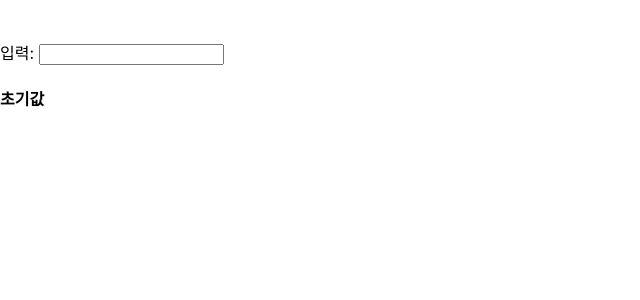
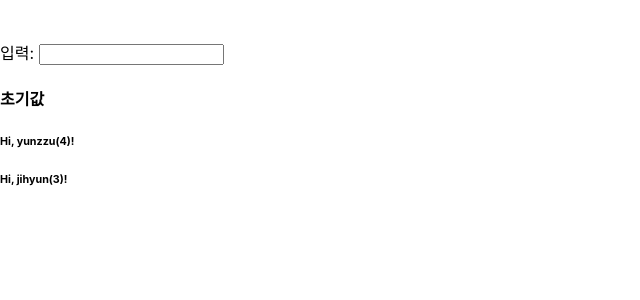
Before and after one commit to yunzzu/fintechapp, a React (Create React App) app in the folder fintechapp/: page / in a window 1280 px wide. Shown: the top 300 px of the page, without its empty margins (0-640 px from the left). Built offline with nearby package versions, Linux system fonts and the light colour scheme.

Commit message:
react listing

```diff
--- a/fintechapp/src/App.js
+++ b/fintechapp/src/App.js
@@ -1,5 +1,6 @@
-import Profile from './components/comp_test';
+import Profile from './components/Profile';
 import { useState } from "react"; //state hook을 import
+import ListComp from './components/ListComp';
 
 function App() {
 
@@ -21,6 +22,7 @@ function App() {
       {/* 주석 처리: ctrl+/ */}
       {/* <Profile username="윤주" grade="4"></Profile>  */}
       <h4>{usernameWithState}</h4>
+      <ListComp></ListComp>
     </div>
   );
 
--- /dev/null
+++ b/fintechapp/src/components/ListComp.js
@@ -0,0 +1,20 @@
+import React, { useState } from 'react';
+import Profile from './Profile';
+
+const ListComp = () => {
+    const [users, setUsers] = useState([
+        { name:'yunzzu', grade: 4 },
+        { name:'jihyun', grade: 3 },
+    ]);
+
+    return (
+        <div>
+            {/* <Profile username={users[0].name}></Profile> */}
+            {users.map((user) => {
+                return <Profile username={user.name} grade={user.grade}></Profile>
+                })}
+        </div>
+    )
+}
+
+export default ListComp;
```
Also changed, not shown: fintechapp/src/components/Profile.js (renamed from fintechapp/src/components/comp_test.js).
